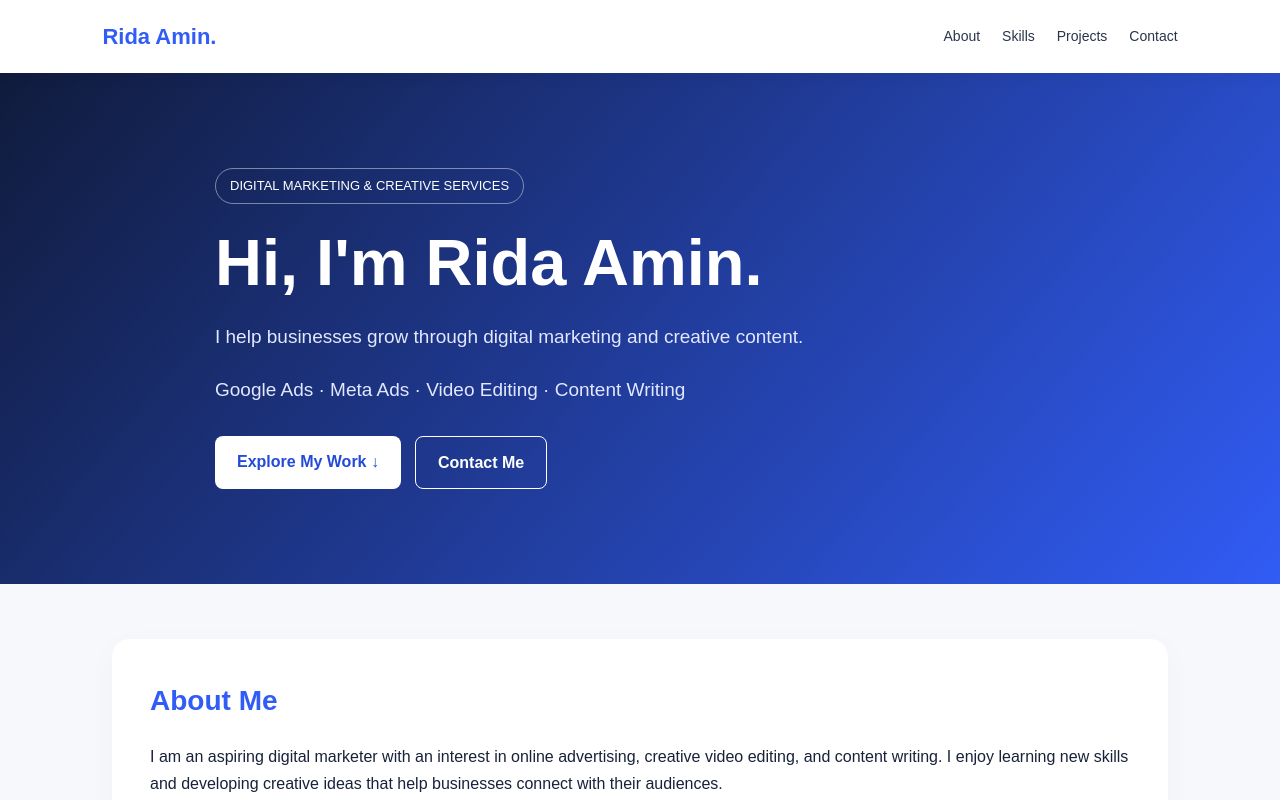
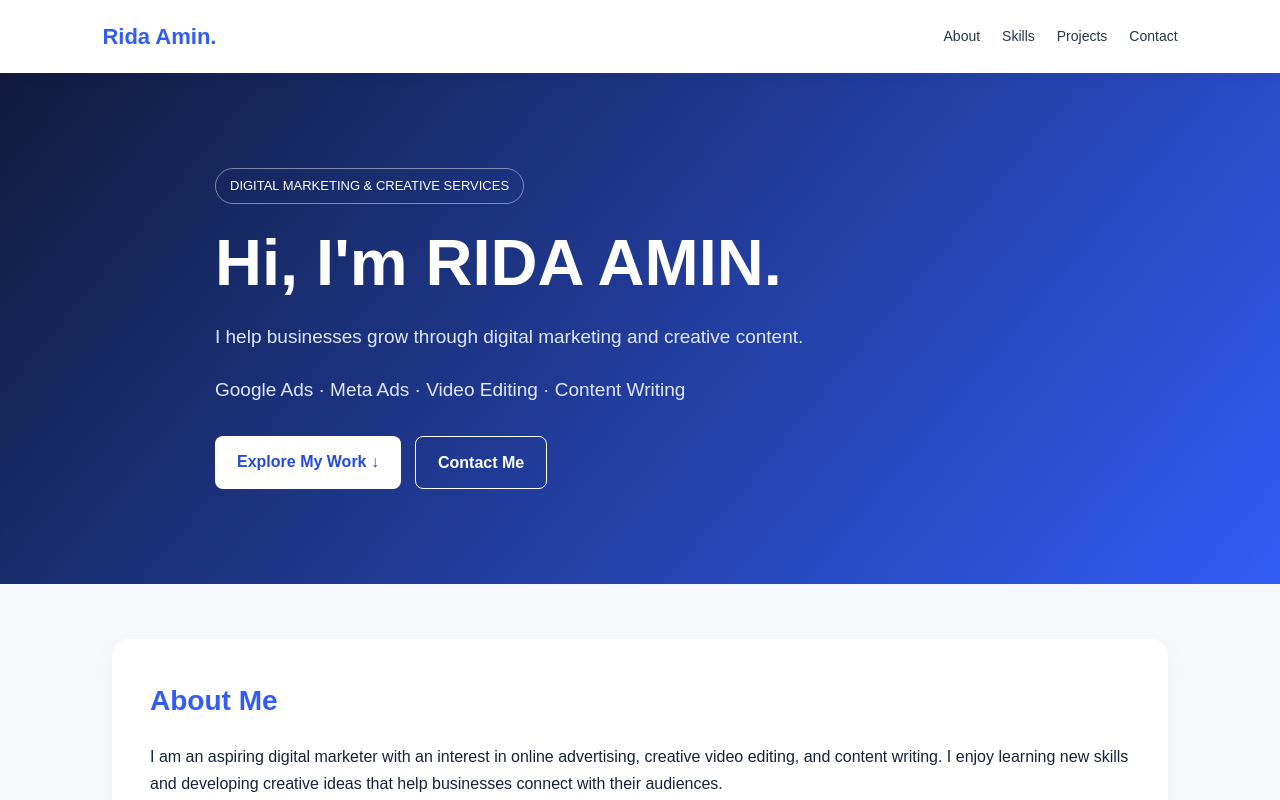
Before and after one commit to riduu55-sketch/my-portfolio, a plain HTML site: page index.html in a window 1280 px wide. Shown: the top 800 px of the page. Drawn offline with Linux system fonts and the light colour scheme.

Commit message:
Update index.html

```diff
--- a/index.html
+++ b/index.html
@@ -99,7 +99,7 @@
 <header id="home">
   <div class="hero">
     <span class="tag">DIGITAL MARKETING & CREATIVE SERVICES</span>
-    <h1>Hi, I'm Rida Amin.</h1>
+    <h1>Hi, I'm RIDA AMIN.</h1>
     <p>
       I help businesses grow through digital marketing
       and creative content.
```
